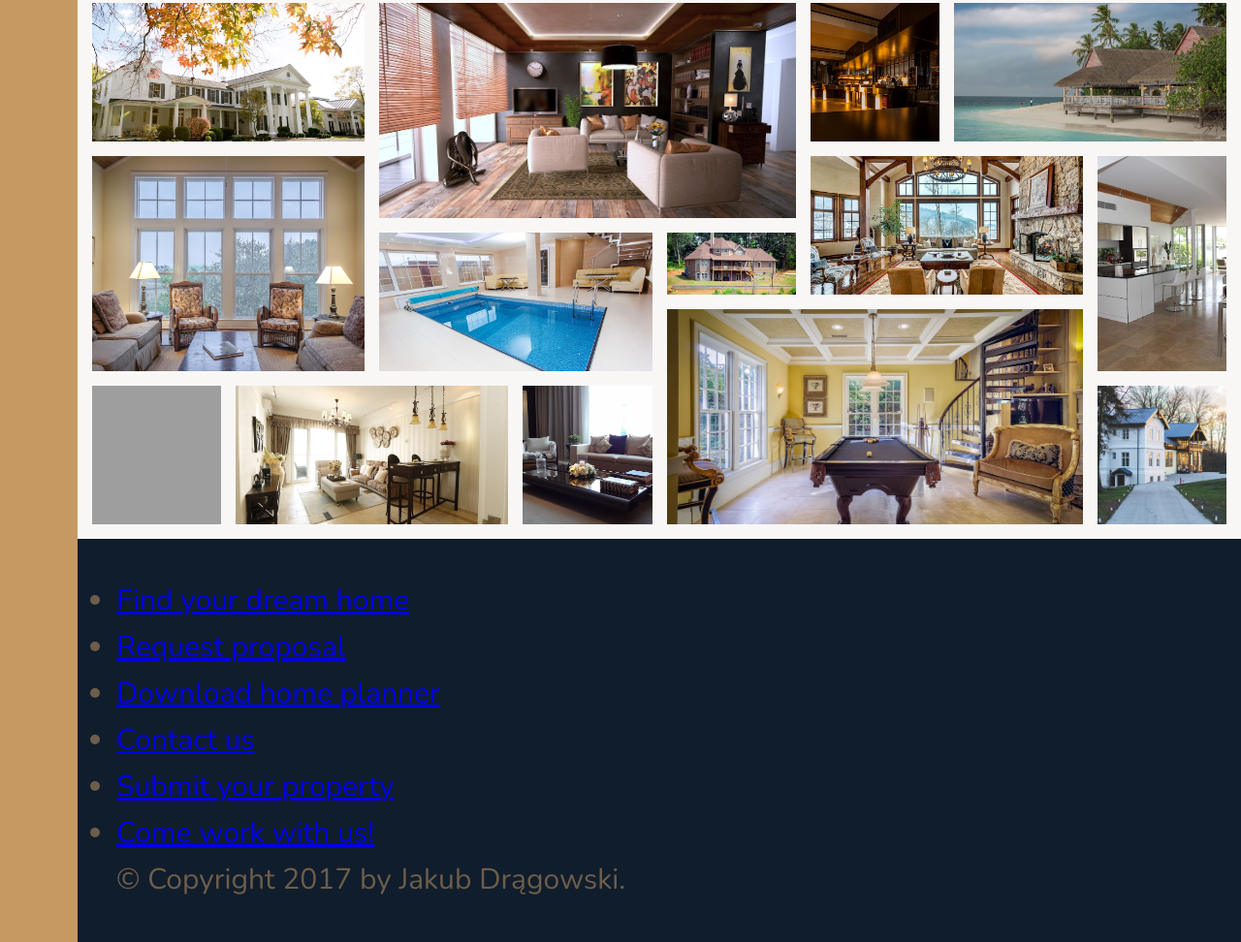
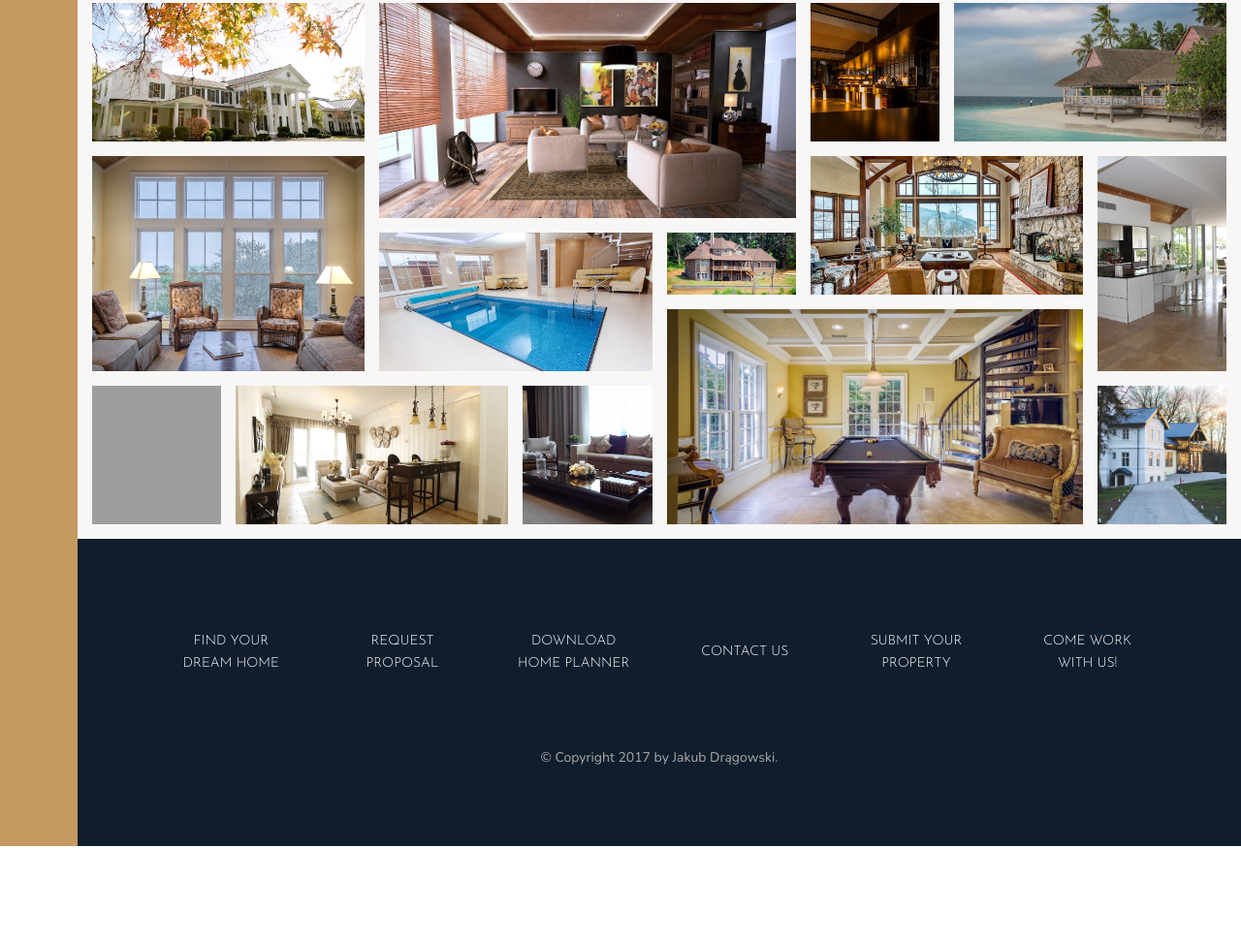
Before and after one commit to Jay-D7/advanced_website, a website: page Nexter/project/index.html in a window 1280 px wide. Shown: the part 3266-4238 px from the top of the page at 97% size. After the commit the page ends 4139 px from the top, so only its background shows below. Drawn offline with nearby package versions, Linux system fonts and the light colour scheme; grey boxes are pictures that could not be loaded.

Commit message:
add footer section

```diff
--- a/Nexter/project/css/_base.scss
+++ b/Nexter/project/css/_base.scss
@@ -49,10 +49,8 @@ body {
   grid-template-rows: 80vh min-content 40vw repeat(3, min-content);
   grid-template-columns:
     [sidebar-start] 8rem [sidebar-end full-start] minmax(6rem, 1fr)
-    [center-start] repeat(
-      8,
-      [col-start] minmax(min-content, 14rem) [col-end]
-    ) [center-end] minmax(6rem, 1fr)
+    [center-start] repeat(8, [col-start] minmax(min-content, 14rem) [col-end])
+    [center-end] minmax(6rem, 1fr)
     [full-end];
 
   @media only screen and (max-width: $bp-large) {
--- a/Nexter/project/css/_footer.scss
+++ b/Nexter/project/css/_footer.scss
@@ -1,4 +1,42 @@
 .footer {
   grid-column: full-start / full-end;
+  padding: 8rem;
   background-color: $color-secondary;
 }
+
+.nav {
+  display: grid;
+  grid-template-columns: repeat(auto-fit, minmax(15rem, 1fr));
+  grid-gap: 2rem;
+  align-items: center;
+  list-style: none;
+
+  &__link:link,
+  &__link:visited {
+    display: block;
+    padding: 1.5rem;
+    font-family: $font-display;
+    font-size: 1.4rem;
+    color: #fff;
+    text-align: center;
+    text-decoration: none;
+    text-transform: uppercase;
+    transition: all 0.2s;
+  }
+
+  &__link:hover,
+  &__link:active {
+    background-color: rgba(#fff, 0.05);
+    transform: translateY(-3px);
+  }
+}
+
+.copyright {
+  width: 70%;
+  margin-top: 6rem;
+  margin-right: auto;
+  margin-left: auto;
+  font-size: 1.4rem;
+  color: $color-grey-light-2;
+  text-align: center;
+}
```
Also changed, not shown: Nexter/project/css/main.css, Nexter/project/css/style.css, 1 other file.
